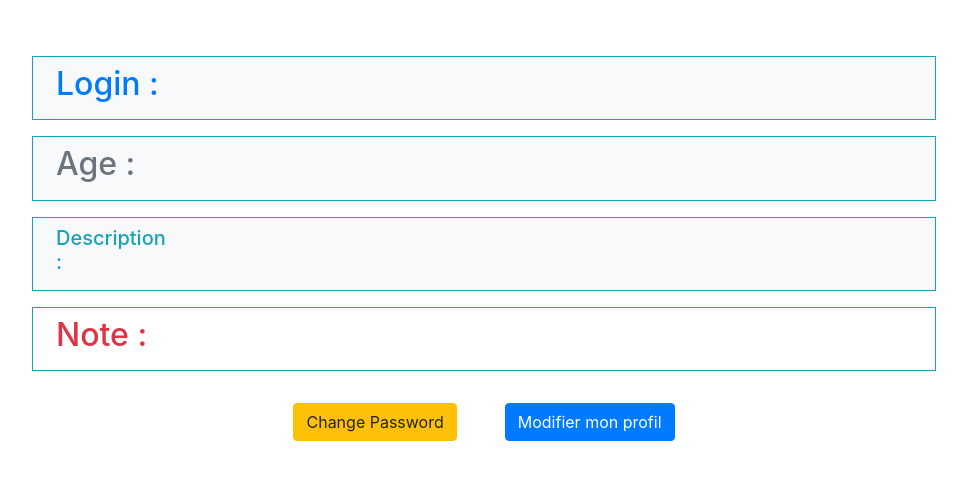
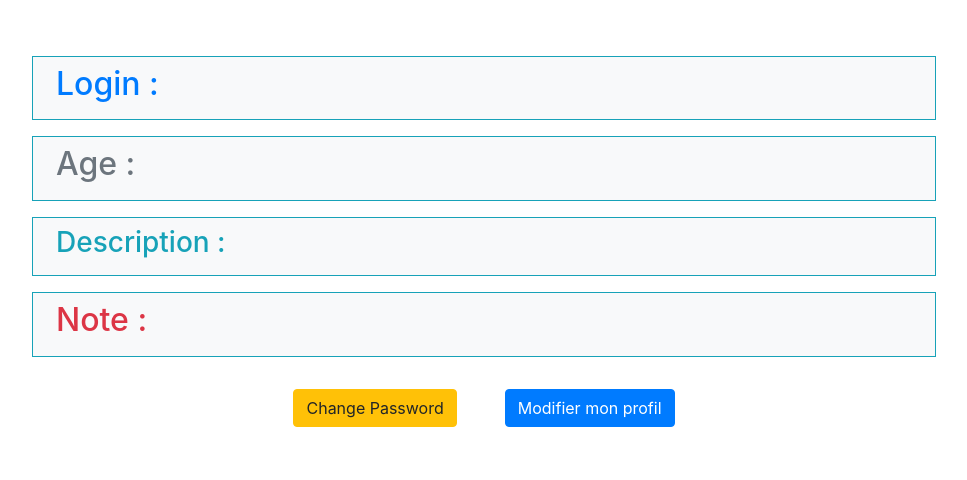
Before and after one commit to Splinntz/ProjetWeb, a Symfony app: template templates/userSpace/userSpace.html.twig in a window 1280 px wide. Shown: the part 62-542 px from the top of the page, without its empty margins (134-1101 px from the left). Run offline with Twig, Linux system fonts and the light colour scheme; the template is opened without the code that fills it, so the values that code supplies are empty; some libraries are stand-ins or nearby versions.

Commit message:
ModifyProfil is working

```diff
--- a/templates/userSpace/userSpace.html.twig
+++ b/templates/userSpace/userSpace.html.twig
@@ -29,8 +29,8 @@
         <div class="row">
             <div class="col-sm-10 offset-sm-1">
                 <div class=" p-2 m-2 border border-info row bg-light text-info">
-                    <div class="col-sm-2">
-                        <h5>Description :</h5>
+                    <div class="col-sm-3">
+                        <h3>Description :</h3>
                     </div>
                     <div class="col-sm-8 font-italic text-break text-truncate">
                         <div class="d-flex justify-content-end">
@@ -42,7 +42,7 @@
         </div>
         <div class="row">
             <div class="col-sm-10 offset-sm-1">
-                <div class=" p-2 m-2 border border-info row text-danger">
+                <div class=" p-2 m-2 border border-info row text-danger bg-light">
                     <div class="col-sm-4">
                         <h2>Note :</h2>
                     </div>
```
